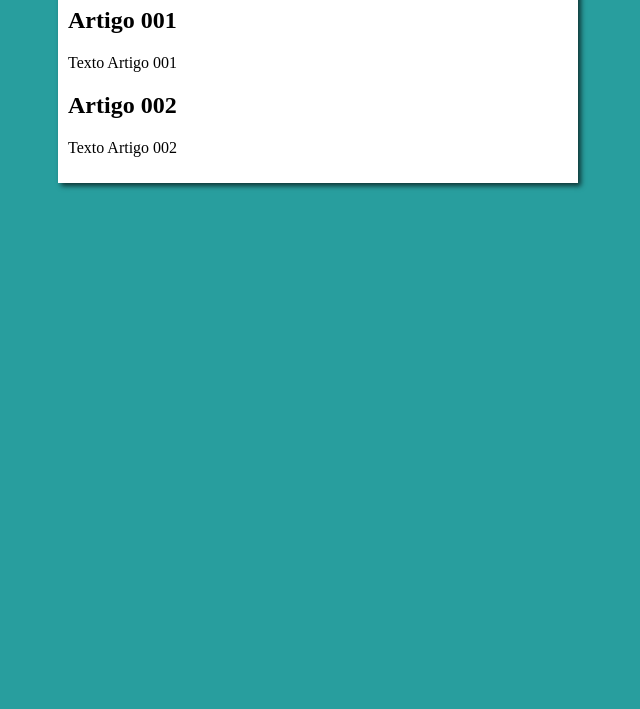
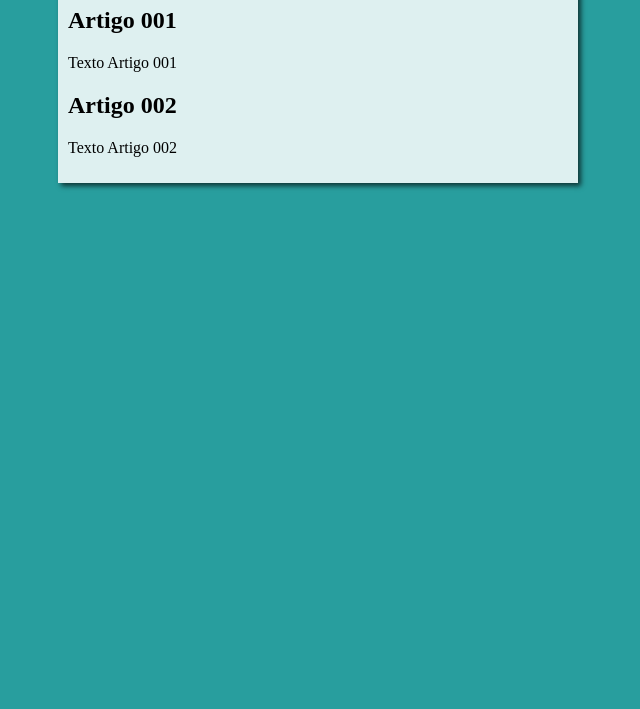
Before and after one commit to AmaroMax/prejeto-site, a plain HTML site: page index.html in a window 1280 px wide. Shown: the part 91-800 px from the top of the page, without its empty margins (322-962 px from the left). Drawn offline with Linux system fonts and the light colour scheme.

Commit message:
Update style.css

```diff
--- a/estilos/style.css
+++ b/estilos/style.css
@@ -8,7 +8,7 @@ body{
 }
 
 main{
-    background-color: white;
+    background-color: rgba(255, 255, 255, 0.849);
     width: 500px;
     margin: auto;
     padding: 10px;
```
